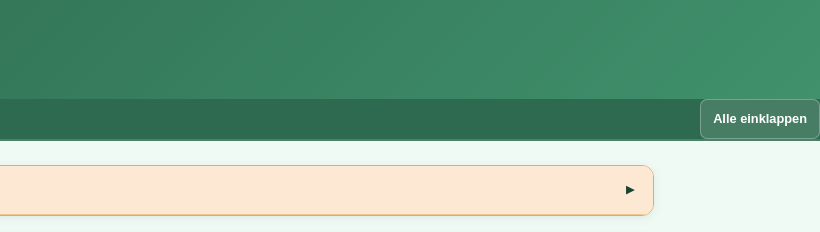
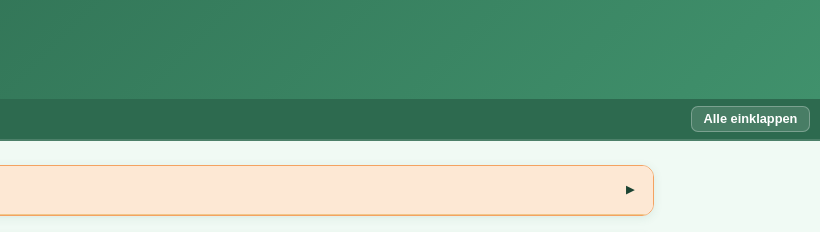
Before and after one commit to BenEricJ/weekly-vegan-meal-planner, a website: page src/plan.html in a window 1280 px wide. Shown: the top 232 px of the page, 460-1280 px from the left. Drawn offline with Linux system fonts and the light colour scheme.

Commit message:
Fix card-header button gap and toggle-all button alignment on plan page

```diff
--- a/src/plan.html
+++ b/src/plan.html
@@ -125,7 +125,7 @@
     .plan-table tr:nth-child(even) td { background: #f8fdfb; }
     .plan-table td:first-child { font-weight: 600; color: var(--green-dark); white-space: nowrap; }
 
-    .btn-toggle-all { margin-left: auto; padding: .28rem .75rem; background: rgba(255,255,255,.13); color: white; border: 1px solid rgba(255,255,255,.28); border-radius: 7px; font-size: .8rem; font-weight: 600; cursor: pointer; transition: background .12s; white-space: nowrap; }
+    .btn-toggle-all { margin-left: auto; padding: .28rem .75rem; background: rgba(255,255,255,.13); color: white; border: 1px solid rgba(255,255,255,.28); border-radius: 7px; font-size: .8rem; font-weight: 600; cursor: pointer; transition: background .12s; white-space: nowrap; align-self: center; margin-right: .6rem; }
     .btn-toggle-all:hover { background: rgba(255,255,255,.24); }
 
     /* Empty State */
```
Also changed, not shown: src/index.html (+1 -0 lines).
